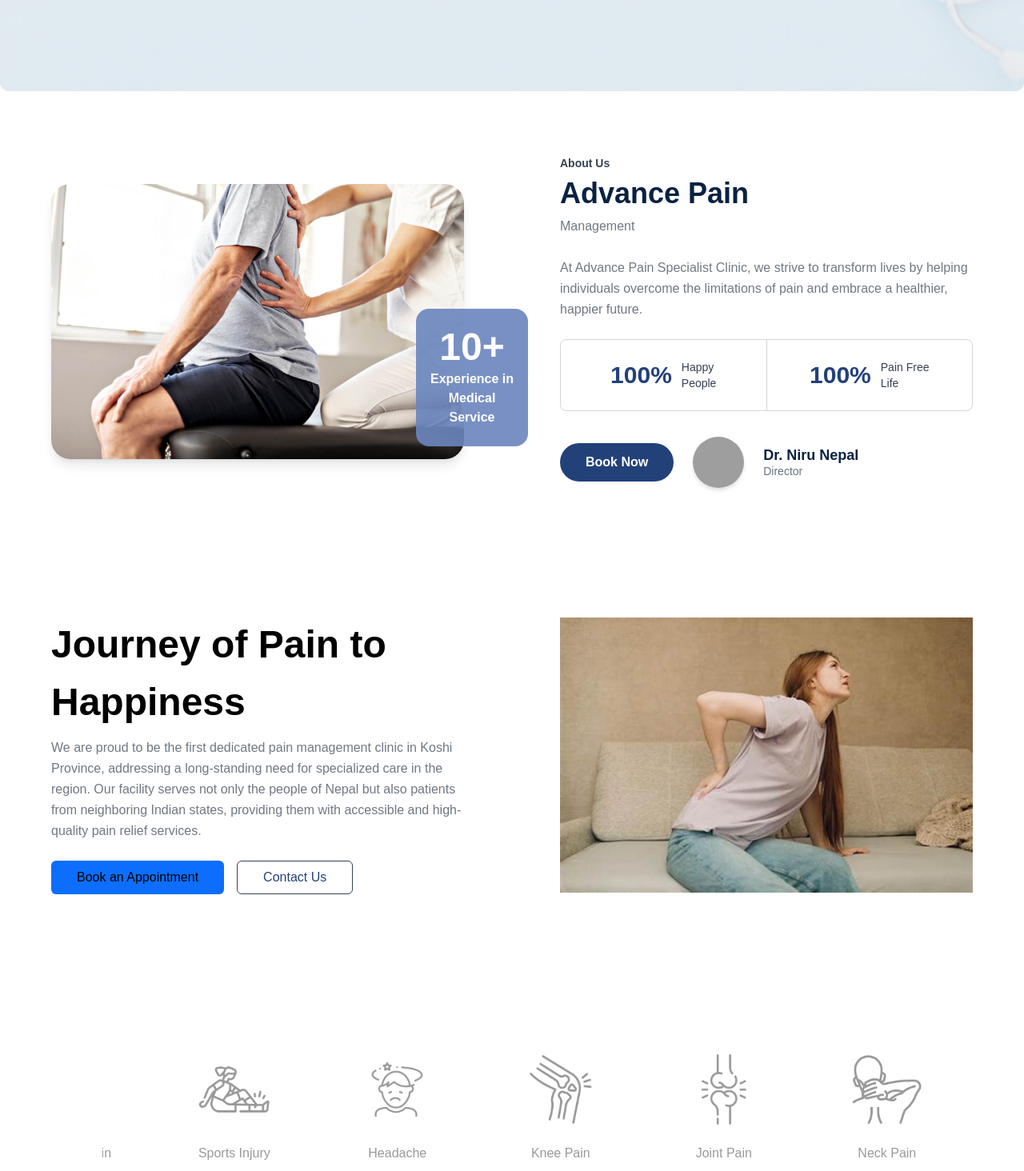
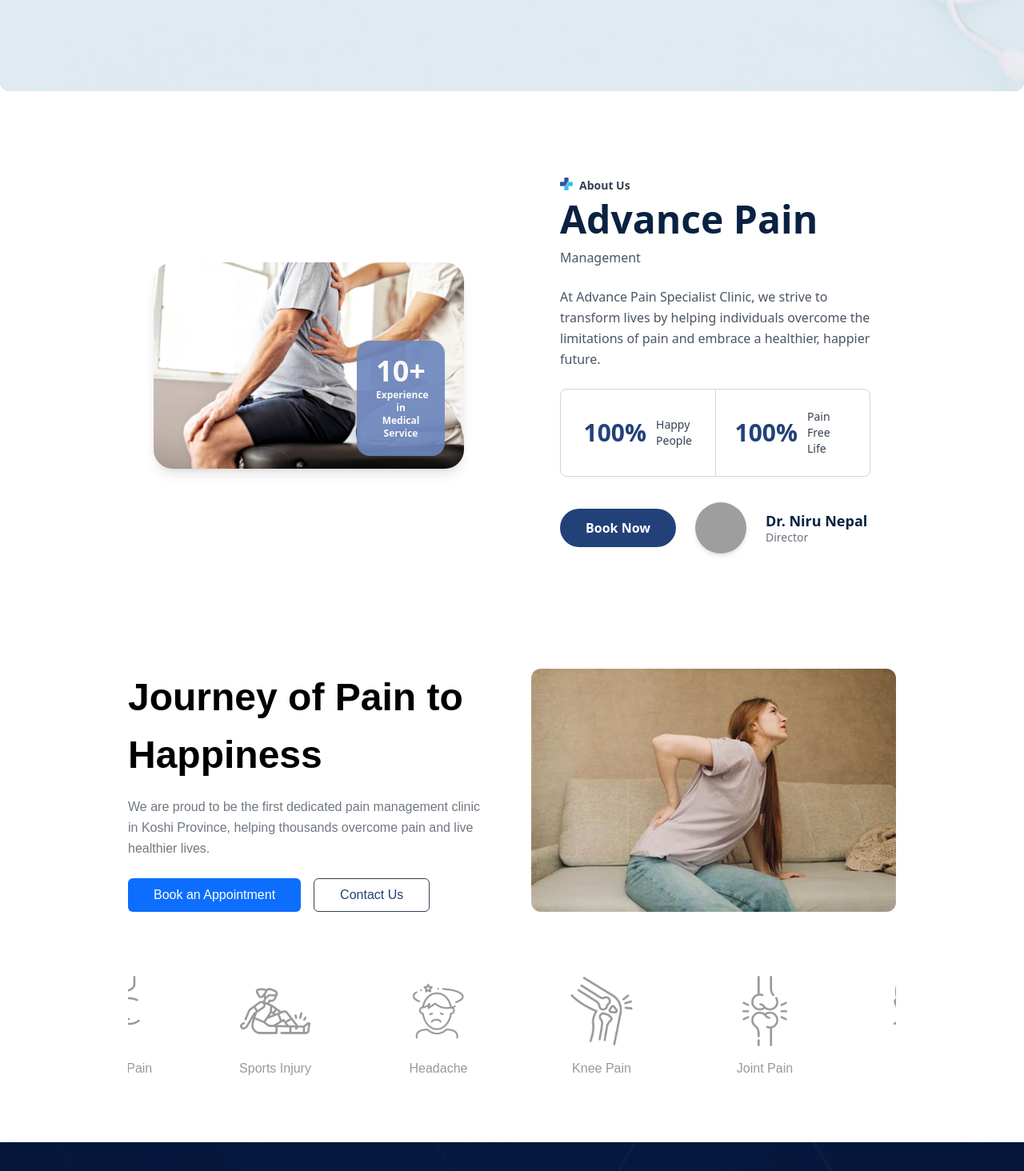
Before and after one commit to SRIYOGconsulting/painclinic.com.np, a React (Vite) app: page /about in a window 1280 px wide. Shown: the part 326-1790 px from the top of the page at 80% size. Built offline with nearby package versions, Linux system fonts and the light colour scheme; grey boxes are pictures that could not be loaded.

Commit message:
added framer img in contact,blog,cure pages. fixed overlapping issue of team page. made about page responsive

```diff
--- a/src/Pages/About.jsx
+++ b/src/Pages/About.jsx
@@ -1,5 +1,6 @@
 import React from 'react'
 import { useState, useEffect } from 'react';
+import { motion } from "motion/react"
 import aboutImage from "../assets/images/home/1.jpg";
 import director from "../assets/images/home/director.png";
 import pain from "../assets/images/pain.jpg";
@@ -17,11 +18,12 @@ import fibromyalgiaI from "../assets/images/fibromyalgia.png";
 import sportsI from "../assets/images/sports-injury.png";
 import wholeI from "../assets/images/whole-body.png";
 import cancerI from "../assets/images/cancer.png";
+import sectitles1 from "../assets/images/shapes/sec-title-s-1-1.png";
 
 const About = () => {
-   const [currentBlogIndex, setCurrentBlogIndex] = useState(0)
+  const [currentBlogIndex, setCurrentBlogIndex] = useState(0);
 
-   // for doodle like image
+  // doodle icons
   const doodleImages = [
     { src: orofacialI, alt: 'Oral Pain', label: 'Orafacial Pain' },
     { src: shoulderI, alt: 'Shoulder Pain', label: 'Shoulder Pain' },
@@ -39,43 +41,53 @@ const About = () => {
     { src: ankelI, alt: 'ankel pain', label: 'Ankle Pain' },
   ];
 
-    const loopedDoodles = doodleImages.concat(doodleImages  );
+  const loopedDoodles = doodleImages.concat(doodleImages);
+
   // auto slide
-    useEffect(()=>{
-      const interval = setInterval(()=>{
-        setCurrentBlogIndex((prev)=>prev+1 >= doodleImages.length ? 0 : prev +1)
-      },4000)
-      return()=> clearInterval(interval)
-    }, [doodleImages.length])
+  useEffect(() => {
+    const interval = setInterval(() => {
+      setCurrentBlogIndex((prev) =>
+        prev + 1 >= doodleImages.length ? 0 : prev + 1
+      );
+    }, 4000);
+    return () => clearInterval(interval);
+  }, []);
+
   return (
-    <div className="px-4 md:px-8 py-20 font-[sans-serif]">
-      <div className="flex max-w-6xl mx-auto items-center gap-30">
+    <div className="max-w-5xl mx-auto px-4 md:px-8 font-[sans-serif]">
+
+      {/* Advance Pain section */}
+      <div className="px-4 md:px-8 py-12 font-sans mt-15 relative">
+
+
+          <div className="flex flex-col md:flex-row max-w-6xl mx-auto items-center gap-10 md:gap-30">
+
             {/* Left Image Section */}
-        <div className="relative w-1/2">
+            <div className="relative w-full md:w-1/2">
               <img
                 src={aboutImage}
                 alt="aboutImage"
                 className="rounded-3xl shadow-lg w-full h-auto object-cover"
               />
-          <div className="absolute bottom-4 right-[-80px] bg-[#6b85be] rounded-2xl px-4 py-6 text-white text-center w-[140px] opacity-90">
-  <p className="text-5xl font-bold leading-none">10+</p>
-  <p className="text-md font-semibold mt-1">
+              <div className="absolute bottom-4 right-0 md:right-6 bg-[#6b85be] rounded-2xl px-6 py-5 text-white text-center w-[110px] opacity-90">
+                <p className="text-4xl font-bold leading-none">10+</p>
+                <p className="text-xs font-semibold mt-1">
                   Experience in <br />Medical Service
                 </p>
               </div>
-
             </div>
 
             {/* Right Content Section */}
-        <div className="w-1/2">
+            <div className="w-full md:w-1/2">
+            <div className="flex gap-2"><motion.img src={sectitles1} animate={{rotate:360}} transition={{repeat:Infinity}} className="h-4"/>
               <p className="text-sm text-gray-700 font-semibold flex items-center gap-1 mb-2">
                 About Us
-          </p>
-          <h2 className="text-4xl font-bold text-[#0A2241] mb-2">
+              </p></div>
+              <h2 className="text-5xl font-bold text-[#0A2241] mb-3">
                 Advance Pain
               </h2>
-          <p className="text-[#707882] text-[16px] mb-6 leading-relaxed">
-            Management <br /><br />
+              <p className='text-gray-600 mb-6 '>Management</p>
+              <p className="text-gray-600 mb-6 leading-relaxed">
                 At Advance Pain Specialist Clinic, we strive to transform lives by helping individuals overcome the limitations of pain and embrace a healthier, happier future.
               </p>
 
@@ -83,14 +95,13 @@ const About = () => {
               <div className="flex border border-gray-300 rounded-lg overflow-hidden mb-8">
                 <div className="flex-1 flex items-center justify-center gap-3 p-6 border-r border-gray-300">
                   <p className="text-3xl text-[#234179] font-bold">100%</p>
-    <p className="text-sm text-gray-700 font-medium">Happy<br/> People</p>
+                  <p className="text-sm text-gray-700 font-medium">Happy<br /> People</p>
                 </div>
                 <div className="flex-1 flex items-center justify-center gap-3 p-6">
                   <p className="text-3xl text-[#234179] font-bold">100%</p>
-    <p className="text-sm text-gray-700 font-medium">Pain Free <br/>Life</p>
+                  <p className="text-sm text-gray-700 font-medium">Pain Free <br />Life</p>
                 </div>
               </div>
-
 
               {/* Button and Director Info */}
               <div className="flex items-center gap-6">
@@ -109,47 +120,43 @@ const About = () => {
               </div>
             </div>
           </div>
-      {/* Journey of Pain to Happiness Section */}
-      <div className="px-4 md:px-8 py-40 font-[sans-serif]">
-        <div className="flex max-w-6xl mx-auto items-center gap-30">
-          {/* Left Content Section */}
-          <div className="w-1/2">
-            <h2 className="text-[48px] font-semibold mb-2">
+      </div>
+      {/* journey of pain section */}
+      <div className="max-w-6xl mx-auto flex flex-col lg:flex-row-reverse items-center gap-12 mt-24">
+
+        {/* IMAGE FIRST (mobile) */}
+        <div className="w-full lg:w-1/2">
+          <img
+            src={pain}
+            alt="Pain to Happiness"
+            className="w-full h-auto object-cover rounded-xl"
+          />
+        </div>
+
+        {/* TEXT */}
+        <div className="w-full lg:w-1/2 text-center lg:text-left">
+          <h2 className="text-[36px] md:text-[48px] font-semibold mb-4">
             Journey of Pain to Happiness
           </h2>
-            <p className="text-[#707882] text-[16px] mb-6 leading-relaxed">
-             We are proud to be the first
-                        dedicated pain management clinic in Koshi Province,
-                        addressing a long-standing need for specialized care in
-                        the region. Our facility serves not only the people of
-                        Nepal but also patients from neighboring Indian states,
-                        providing them with accessible and high-quality pain
-                        relief services.
+
+          <p className="text-[#707882] text-[15px] md:text-[16px] mb-6 leading-relaxed">
+            We are proud to be the first dedicated pain management clinic in Koshi Province, helping thousands overcome pain and live healthier lives.
           </p>
 
-            <div className="flex gap-4">
-              <button className="bg-[#0D6EFD] hover:bg-[#1e3767] transition px-8 rounded-md">
-                <a href='https://www.facebook.com/painclinicbirtamode'>Book an Appointment</a>
+          <div className="flex justify-center lg:justify-start gap-4">
+            <button className="bg-[#0D6EFD] hover:bg-[#1e3767] transition px-6 md:px-8 py-2 rounded-md text-white">
+              Book an Appointment
             </button>
-              <button className="border border-gray-700  px-8 py-2 rounded-md text-[#234179]">
+
+            <button className="border border-gray-700 px-6 md:px-8 py-2 rounded-md text-[#234179]">
               Contact Us
             </button>
           </div>
         </div>
-
-          {/* Right Image Section */}
-          <div className="relative w-1/2">
-            <img
-              src={pain}
-              alt="Pain to Happiness"
-              className=" w-full h-auto object-cover"
-            />
-          </div>
-        </div>
       </div>
 
-      {/* doodle image section */}
-      <section className="py-10 ">
+      {/* ---------------- DOODLE SLIDER ---------------- */}
+      <section className="py-20 ">
   <div className="max-w-5xl mx-auto">
 
     {/* AUTO SLIDER WRAPPER */}
@@ -160,21 +167,21 @@ const About = () => {
           gap-19
           whitespace-nowrap
           transition-transform
-          duration-700
+          duration-500
         "
         style={{ transform: `translateX(-${currentBlogIndex * 30}%)` }}
       >
-        {loopedDoodles.map((item, index) => (
+        {loopedDoodles.map((item2, index) => (
           <div
             key={index}
             className="w-32 mx-auto flex-shrink-0 flex flex-col items-center text-center relative group"
           >
             <img
-              src={item.src}
-              alt={item.label}
-              className="w-22 h-22 object-contain mb-6"
+              src={item2.src}
+              alt={item2.label}
+              className="w-22 h-22 object-contain mb-4"
             />
-            <p>{item.label}</p>
+            <p>{item2.label}</p>
             <div className="absolute inset-0 bg-white opacity-60 group-hover:opacity-10 transition-opacity duration-300"></div>
           </div>
         ))}
@@ -184,7 +191,8 @@ const About = () => {
   </div>
 </section>
     </div>
-  )
-}
+  );
+};
+
 
 export default About;
--- a/src/Pages/Contact.jsx
+++ b/src/Pages/Contact.jsx
@@ -5,8 +5,10 @@ import {
   MapPin,
   Clock,
 } from "lucide-react";
+import { motion } from "motion/react"
 
 import reception from "../assets/images/reception.jpg";
+import sectitles1 from "../assets/images/shapes/sec-title-s-1-1.png";
 
 const Contact = () => {
   return (
@@ -25,7 +27,10 @@ const Contact = () => {
 
         {/* Right Info Section */}
         <div className="space-y-6">
-          <p className="text-[#234179] font-semibold">Contact Us</p>
+          <div className="flex gap-2"><motion.img src={sectitles1} animate={{rotate:360}} transition={{repeat:Infinity}} className="h-4"/>
+              <p className="text-sm text-gray-700 font-semibold flex items-center gap-1 mb-2">
+                Contact Us
+              </p></div>
 
           <h1 className="text-4xl font-bold text-[#1d2c4b] leading-tight">
             Advance Pain <br /> Specialist Clinic
--- a/src/Pages/OurTeam.jsx
+++ b/src/Pages/OurTeam.jsx
@@ -39,23 +39,23 @@ const teamMembers = [
 
 const OurTeam = () => {
   return (
-    <div className="flex flex-wrap justify-center gap-10 py-50 bg-white min-h-screen font-[sans-serif] max-w-6xl mx-auto">
+    <div className="flex flex-wrap justify-center gap-10 py-50 bg-white min-h-screen font-[sans-serif] max-w-7xl mx-auto">
       {teamMembers.map((member, index) => (
         <div
   key={index}
-          className="relative flex flex-col items-center text-center bg-[#ECF0F5] rounded-3xl shadow-sm w-80 h-80 pt-24 pb-6"
+  className="relative flex flex-col items-center text-center bg-[#ECF0F5] rounded-3xl shadow-sm w-90 pt-28 sm:pt-28 pb-8 h-auto"
 >
-          {/* Circular Image */}
-          <div className="absolute -top-20 left-1/2 transform -translate-x-1/2">
+  <div className="absolute -top-8 sm:-top-20 left-1/2 transform -translate-x-1/2">
     <img
       src={member.image}
       alt={member.name}
-              className="w-40 h-40 object-cover rounded-full border-[7px] border-white shadow-md transition-all duration-300 hover:border-[#234179]"
+      className="w-50 h-45 object-cover rounded-full border-[7px] border-white shadow-md transition-all duration-300 hover:border-[#234179]"
     />
   </div>
 
+
           {/* Content */}
-          <div className="mt-10 px-4">
+          <div className="mt-4 px-4">
             <h3 className="text-[26px] font-semibold text-[#0A2241]">{member.name}</h3>
             <p className="text-[#707882] text-[16px] mt-2 leading-relaxed">{member.title}</p>
 
--- a/src/Pages/WWC.jsx
+++ b/src/Pages/WWC.jsx
@@ -1,6 +1,8 @@
 import React from "react";
 import { Brain, ClipboardList, Bed, Pill } from "lucide-react";
+import { motion } from "motion/react"
 import whychooseus from "../assets/images/why-choose-1.jpg";
+import sectitles1 from "../assets/images/shapes/sec-title-s-1-1.png";
 
 const WWC = () => {
   const steps = [
@@ -49,7 +51,10 @@ const WWC = () => {
 
       {/* Section title */}
       <div className="text-center mb-16">
-        <p className="text-[#234179] text-[16px] ">Our Curing Process</p>
+         <div className="flex items-center justify-center gap-2"><motion.img src={sectitles1} animate={{rotate:360}} transition={{repeat:Infinity}} className="h-4"/>
+                      <p className="text-[#234179] text-[16px] font-semibold flex items-center gap-1 mb-2">
+                        Our Curing Process
+                      </p></div>
         <h2 className="text-[45px] md:text-4xl font-bold text-[#0A2241] mt-2">
           How We Cure?
         </h2>
```
Also changed, not shown: src/Pages/Blog.jsx (+27 -8 lines). Lines whose indentation alone changed are shown as unchanged.
